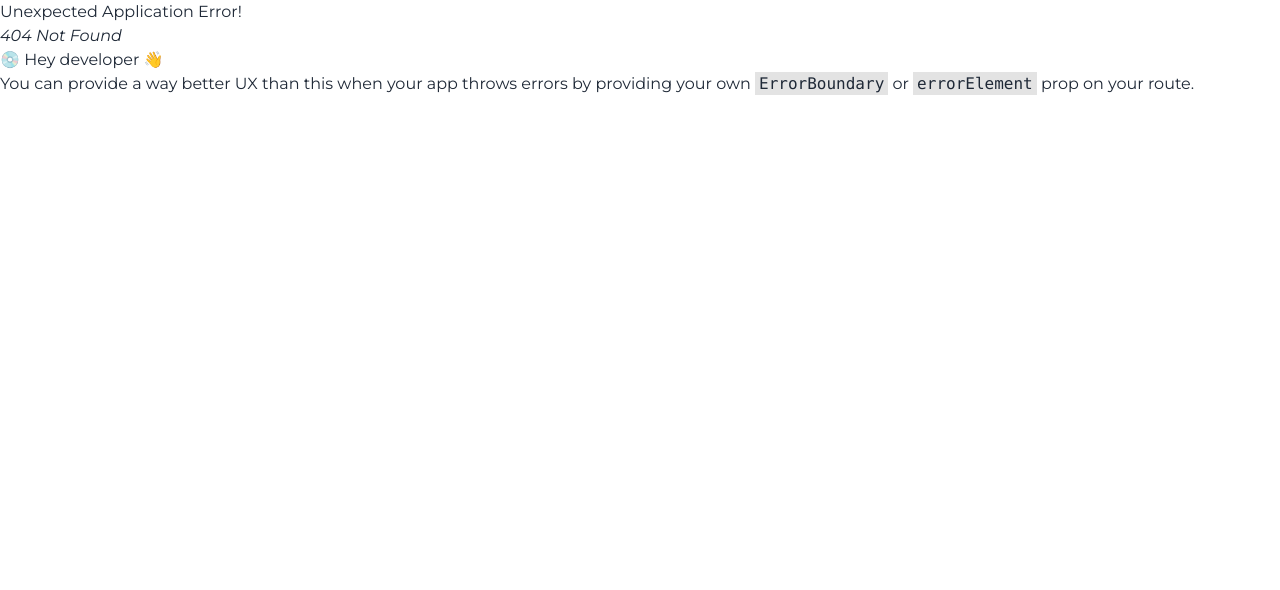
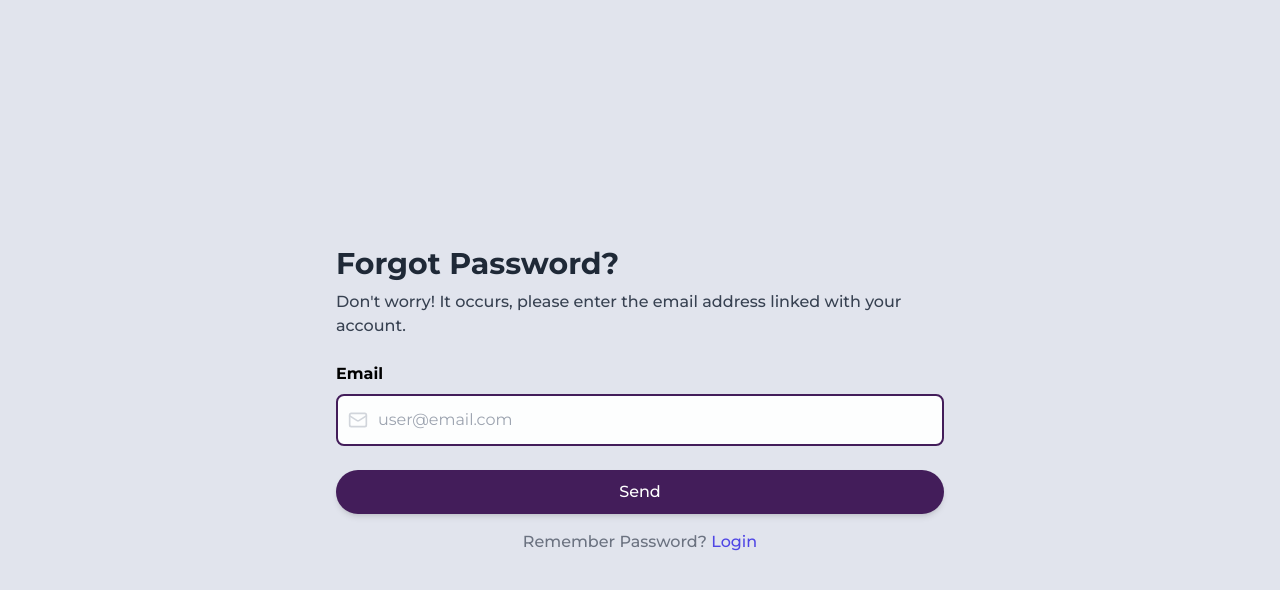
Before and after one commit to bijoymamud/Davisdebard_client, a React (Vite) app: page /ba in a window 1280 px wide. Before the commit this address had no page. Shown: the top 590 px of the page. Built offline with nearby package versions, Linux system fonts and the light colour scheme.

Commit message:
redux with createUser

```diff
--- a/package.json
+++ b/package.json
@@ -10,6 +10,7 @@
     "preview": "vite preview"
   },
   "dependencies": {
+    "@reduxjs/toolkit": "^2.5.0",
     "axios": "^1.7.9",
     "localforage": "^1.10.0",
     "lucide-react": "^0.454.0",
@@ -18,6 +19,7 @@
     "react-dom": "^18.3.1",
     "react-hook-form": "^7.54.2",
     "react-icons": "^5.4.0",
+    "react-redux": "^9.2.0",
     "react-router-dom": "^6.27.0",
     "sort-by": "^1.2.0"
   },
--- /dev/null
+++ b/src/Pages/Login/ForgetPassword.jsx
@@ -0,0 +1,69 @@
+// Import necessary packages
+import { Mail } from 'lucide-react';
+import React from 'react';
+import { useForm } from 'react-hook-form';
+
+// Define the ForgotPassword component
+const ForgotPassword = () => {
+  const {
+    register,
+    handleSubmit,
+    formState: { errors },
+  } = useForm();
+
+  const onSubmit = (data) => {
+    console.log(data);
+    // Add logic to handle the submitted email
+  };
+
+  return (
+    <div className="flex items-center justify-center min-h-screen bg-[#E1E4ED]">
+      <div className=" p-8 rounded-md  max-w-2xl w-full">
+        <h2 className="text-3xl font-bold text-gray-800 ">Forgot Password?</h2>
+        <p className="font-medium mt-2 text-gray-700">
+          Don't worry! It occurs, please enter the email address linked with your account.
+        </p>
+
+        <form onSubmit={handleSubmit(onSubmit)} className="mt-6">
+        <div className="space-y-2">
+              <label className="text-base font-bold text-black">Email</label>
+              <div className="relative">
+                <span className="absolute inset-y-0 left-3 flex items-center text-gray-300">
+                  <Mail size={20} />
+                </span>
+                <input
+                  {...register("email", {
+                    required: "Email is required",
+                    pattern: {
+                      value: /^[^\s@]+@[^\s@]+\.[^\s@]+$/,
+                      message: "Enter a valid email address",
+                    },
+                  })}
+                  type="email"
+                  placeholder="user@email.com"
+                  className="w-full px-10 py-3 rounded-lg bg-white/95 text-gray-900 text-base border-2 border-[#431D5A] focus:outline-none"
+                />
+              </div>
+              <p className="text-red-500 text-sm">{errors.email && errors.email.message}</p>
+            </div>
+
+          <button
+            type="submit"
+            className="w-full font-medium bg-[#431D5A] hover:bg-[#2d103f]  text-white py-2.5 px-4 mt-4 rounded-full shadow-md focus:outline-none focus:ring focus:ring-indigo-300"
+          >
+            Send
+          </button>
+        </form>
+
+        <p className="mt-4 text-base text-center font-medium text-gray-500">
+          Remember Password?{' '}
+          <a href="/login" className="text-indigo-600 hover:underline">
+            Login
+          </a>
+        </p>
+      </div>
+    </div>
+  );
+};
+
+export default ForgotPassword;
--- a/src/Pages/Login/Login.jsx
+++ b/src/Pages/Login/Login.jsx
@@ -1,5 +1,3 @@
-"use client"
-
 import { useForm } from "react-hook-form"
 import { Eye, EyeOff, Mail, Lock } from 'lucide-react'
 import { useState } from "react"
@@ -10,31 +8,32 @@ export default function Login() {
   const { register, handleSubmit, reset } = useForm()
 
   const onSubmit = (data) => {
-    console.log(data)
+    console.log("Form Data:", data)
     reset()
   }
 
   return (
     <div className="min-h-screen flex items-center justify-center bg-[#E1E4ED]">
-      <div className="w-full max-w-2xl p-8 rounded-2xl py-32 ">
+      <div className="w-full max-w-2xl p-8 rounded-2xl py-32">
         <div className="space-y-6">
-          <div className="space-y-2 text-start mb-10">
-            <h1 className="text-3xl font-bold text-black ">Use the Best AI</h1>
+          <div className="space-y-2 text-center md:text-start mb-10">
+            <h1 className="text-3xl font-bold text-black">Use the Best AI</h1>
             <p className="text-[#3C3C3C] font-medium">
-            Please enter your details below
+              Please Enter Your Details Below
             </p>
           </div>
 
+          {/* Form with react-hook-form */}
           <form onSubmit={handleSubmit(onSubmit)} className="space-y-4">
             {/* Email Field */}
             <div className="space-y-2">
-              <label className="text-base font-bold text-black">Email</label>
+              <label className="text-base font-bold text-black">Your Email</label>
               <div className="relative">
                 <span className="absolute inset-y-0 left-3 flex items-center text-gray-300">
                   <Mail size={20} />
                 </span>
                 <input
-                  {...register("email")}
+                  {...register("email", { required: "Email is required" })}
                   type="email"
                   placeholder="user@email.com"
                   className="w-full px-10 py-3 rounded-lg bg-white/95 text-gray-900 text-base border-2 border-[#431D5A] focus:outline-none"
@@ -50,7 +49,7 @@ export default function Login() {
                   <Lock size={20} />
                 </span>
                 <input
-                  {...register("password")}
+                  {...register("password", { required: "Password is required" })}
                   type={showPassword ? "text" : "password"}
                   placeholder="••••••••"
                   className="w-full px-10 py-3 rounded-lg bg-white/95 text-gray-900 text-base focus:outline-none pr-10 border-2 border-[#431D5A]"
@@ -63,20 +62,20 @@ export default function Login() {
                   {showPassword ? (
                     <EyeOff size={20} className="text-[#431D5A]" />
                   ) : (
-                    <Eye size={20} className="text-[#431D5A]"/>
+                    <Eye size={20} className="text-[#431D5A]" />
                   )}
                 </button>
               </div>
             </div>
 
             {/* Remember Password and Forgot Password */}
-            <div className="flex items-center justify-between ">
+            <div className="flex items-center justify-between">
               <div className="flex items-center">
                 <input
                   {...register("rememberPassword")}
                   type="checkbox"
                   id="remember"
-                  className="appearance-none h-4 w-4 rounded-[5px] border border-[#431D5A] checked:bg-[#431D5A]  focus:ring-[#431D5A] cursor-pointer"
+                  className="appearance-none h-4 w-4 rounded-[5px] border border-[#431D5A] checked:bg-[#431D5A] focus:ring-[#431D5A] cursor-pointer"
                 />
                 <label
                   htmlFor="remember"
@@ -85,28 +84,26 @@ export default function Login() {
                   Remember Password
                 </label>
               </div>
-              <Link to="#" className="text-sm text-black font-medium">
+              <Link to="/forgotPasword" className="text-sm text-black font-medium">
                 Forgot password?
               </Link>
             </div>
 
             {/* Submit Button */}
-            <Link to="/chatInterface">
-
             <button
               type="submit"
               className="w-full border-none py-2.5 px-4 mt-3 text-sm font-medium text-white bg-[#431D5A] rounded-full hover:bg-[#2d103f] transition-colors"
             >
               LOG IN
             </button>
-
-            </Link>
           </form>
 
-          <h1 className="font-medium text-center text-[#565656]">Don't have an account? <Link
-          to="/signup"
-          className="text-blue-600 font-bold">Sign Up</Link></h1>
-
+          <h1 className="font-medium text-center text-[#565656]">
+            Don't have an account?{" "}
+            <Link to="/signup" className="text-blue-600 font-bold">
+              Sign Up
+            </Link>
+          </h1>
         </div>
       </div>
     </div>
--- a/src/Pages/SignUP/OTPVerification.jsx
+++ b/src/Pages/SignUP/OTPVerification.jsx
@@ -19,15 +19,17 @@ const OTPVerification = () => {
   };
 
   return (
-    <div className="flex flex-col items-center justify-center h-screen ">
-      <div className="w-full max-w-md p-6 bg-white rounded-lg ">
-        <h2 className="md:text-[36px] font-semibold">Use the Best AI – New Account Verification</h2>
-        <p className="text-[16px] text-gray-600 mb-10">
-        Enter the code sent to <span className="text-[#431D5A] font-semibold">Bill****@Example.com</span>
+    <div className="flex flex-col items-center justify-center h-screen bg-[#E1E4ED]">
+      <div className="w-full max-w-2xl p-6  rounded-lg ">
+        <div>
+        <h2 className="text-2xl font-semibold w-full ">Use the Best AI – New Account Verification</h2>
+        <p className="text-sm text-gray-600 mb-10 ">
+        Enter the code sent to <span className="text-[#431D5A] font-semibold ">Bill****@Example.com</span>
         </p>
-        <form onSubmit={handleSubmit(onSubmit)} className="space-y-4">
+        </div>
+        <form onSubmit={handleSubmit(onSubmit)} className="space-y-4 w-2/3 mx-auto">
           <div className="flex justify-between">
-            {[...Array(5)].map((_, index) => (
+            {[...Array(6)].map((_, index) => (
               <Controller
                 key={index}
                 name={`otp[${index}]`}
@@ -43,7 +45,7 @@ const OTPVerification = () => {
                 render={({ field }) => (
                   <input
                     {...field}
-                    type="text"
+                    type="number"
                     maxLength="1"
                     className="w-12 h-12 text-center border border-gray-300 rounded-lg focus:outline-none focus:ring-2 focus:ring-[#431D5A] bg-[#431D5A1A]"
                     onInput={(e) => {
--- a/src/Pages/SignUP/SignUp.jsx
+++ b/src/Pages/SignUP/SignUp.jsx
@@ -1,32 +1,55 @@
-"use client"
-
-import { useForm } from "react-hook-form"
-import { Eye, EyeOff, Mail, Lock } from 'lucide-react'
-import { useState } from "react"
-import { Link } from "react-router-dom"
+import { useForm } from "react-hook-form";
+import { Eye, EyeOff, Mail, Lock, User } from 'lucide-react';
+import { useState } from "react";
+import { Link } from "react-router-dom";
 
 export default function SignUp() {
-  const [showPassword, setShowPassword] = useState(false)
-  const [showConfirmPassword, setShowConfirmPassword] = useState(false)
-  const { register, handleSubmit, reset } = useForm()
+  const [showPassword, setShowPassword] = useState(false);
+  // const [showConfirmPassword, setShowConfirmPassword] = useState(false);
+  const {
+    register,
+    handleSubmit,
+    reset,
+    watch,
+    formState: { errors },
+  } = useForm();
 
   const onSubmit = (data) => {
-    console.log(data)
-    reset()
-  }
+    console.log(data);
+    reset();
+  };
 
   return (
     <div className="min-h-screen flex items-center justify-center bg-[#E1E4ED]">
-      <div className="w-full max-w-2xl p-8 rounded-2xl py-32 ">
+      <div className="w-full max-w-2xl p-8 rounded-2xl py-32">
         <div className="space-y-6">
           <div className="space-y-2 text-start mb-10">
-            <h1 className="text-3xl font-bold text-black ">Create account</h1>
+            <h1 className="text-3xl font-bold text-black">Create account</h1>
             <p className="text-[#3C3C3C] font-medium">
-            Please enter information and click the button.  We will send an email with a verification code for you to enter.”
+              Please enter information and click the button. We will send an email
+              with a verification code for you to enter.
             </p>
           </div>
 
           <form onSubmit={handleSubmit(onSubmit)} className="space-y-4">
+
+          <div className="space-y-2">
+              <label className="text-base font-bold text-black"> Name</label>
+              <div className="relative">
+                <span className="absolute inset-y-0 left-3 flex items-center text-gray-300">
+                  <User size={20} />
+                </span>
+                <input
+                type="text"
+                  {...register("name", {
+                  required: "Name is required"})}
+                  placeholder="Your name "
+                  className="w-full px-10 py-3 rounded-lg bg-white/95 text-gray-900 text-base focus:outline-none pr-10 border-2 border-[#431D5A]"
+                />
+              </div>
+              <p className="text-red-500 text-sm">{errors.name && errors.name.message}</p>
+            </div>
+
             {/* Email Field */}
             <div className="space-y-2">
               <label className="text-base font-bold text-black">Email</label>
@@ -35,23 +58,36 @@ export default function SignUp() {
                   <Mail size={20} />
                 </span>
                 <input
-                  {...register("email")}
+                  {...register("email", {
+                    required: "Email is required",
+                    pattern: {
+                      value: /^[^\s@]+@[^\s@]+\.[^\s@]+$/,
+                      message: "Enter a valid email address",
+                    },
+                  })}
                   type="email"
                   placeholder="user@email.com"
                   className="w-full px-10 py-3 rounded-lg bg-white/95 text-gray-900 text-base border-2 border-[#431D5A] focus:outline-none"
                 />
               </div>
+              <p className="text-red-500 text-sm">{errors.email && errors.email.message}</p>
             </div>
 
             {/* Password Field */}
             <div className="space-y-2">
-              <label className="text-base font-bold text-black">New Password</label>
+              <label className="text-base font-bold text-black"> Password</label>
               <div className="relative">
                 <span className="absolute inset-y-0 left-3 flex items-center text-gray-300">
                   <Lock size={20} />
                 </span>
                 <input
-                  {...register("password")}
+                  {...register("password", {
+                    required: "Password is required",
+                    minLength: {
+                      value: 8,
+                      message: "Password must be at least 8 characters long",
+                    },
+                  })}
                   type={showPassword ? "text" : "password"}
                   placeholder="••••••••"
                   className="w-full px-10 py-3 rounded-lg bg-white/95 text-gray-900 text-base focus:outline-none pr-10 border-2 border-[#431D5A]"
@@ -62,25 +98,28 @@ export default function SignUp() {
                   className="absolute right-3 top-1/2 -translate-y-1/2 text-gray-300"
                 >
                   {showPassword ? (
-                    <EyeOff size={20} className="text-[#431D5A]"/>
+                    <EyeOff size={20} className="text-[#431D5A]" />
                   ) : (
-                    <Eye size={20} className="text-[#431D5A]"/>
+                    <Eye size={20} className="text-[#431D5A]" />
                   )}
                 </button>
               </div>
+              <p className="text-red-500 text-sm">{errors.password && errors.password.message}</p>
             </div>
 
-            {/* confirm password Field */}
-
             {/* Confirm Password Field */}
-<div className="space-y-2">
+            {/* <div className="space-y-2">
               <label className="text-base font-bold text-black">Confirm Password</label>
               <div className="relative">
                 <span className="absolute inset-y-0 left-3 flex items-center text-gray-300">
                   <Lock size={20} />
                 </span>
                 <input
-      {...register("confirmPassword")}
+                  {...register("confirm_password", {
+                    required: "Please confirm your password",
+                    validate: (value) =>
+                      value === watch("password") || "Passwords do not match",
+                  })}
                   type={showConfirmPassword ? "text" : "password"}
                   placeholder="••••••••"
                   className="w-full px-10 py-3 rounded-lg bg-white/95 text-gray-900 text-base focus:outline-none pr-10 border-2 border-[#431D5A]"
@@ -91,35 +130,29 @@ export default function SignUp() {
                   className="absolute right-3 top-1/2 -translate-y-1/2 text-gray-300"
                 >
                   {showConfirmPassword ? (
-        <EyeOff size={20} className="text-[#431D5A]"/>
+                    <EyeOff size={20} className="text-[#431D5A]" />
                   ) : (
-        <Eye size={20} className="text-[#431D5A]"/>
+                    <Eye size={20} className="text-[#431D5A]" />
                   )}
                 </button>
               </div>
-</div>
-
-
-            {/* Remember Password and Forgot Password */}
-
+              <p className="text-red-500 text-sm">{errors.confirm_password && errors.confirm_password.message}</p>
+            </div> */}
 
             {/* Submit Button */}
-          <Link
-          className=""
-          to="/OTPVerification">
             <button
               type="submit"
-              className="mt-5 w-full border-none py-3 text-sm font-medium text-white bg-[#431D5A] rounded-full hover:bg-[#2d103f] transition-colors"
+              className="mt-5 w-full border-none py-3 font-medium text-white bg-[#431D5A] rounded-full hover:bg-[#2d103f] transition-colors"
             >
               Sign Up
             </button>
-          </Link>
           </form>
 
-          <h1 className="font-medium text-center text-[#565656]">Already have an account? <Link to="/login" className="text-blue-600 font-bold">LogIn</Link></h1>
-
+          <h1 className="font-medium text-center text-[#565656]">
+            Already have an account? <Link to="/login" className="text-blue-600 font-bold">LogIn</Link>
+          </h1>
         </div>
       </div>
     </div>
-  )
+  );
 }
--- /dev/null
+++ b/src/Pages/redux/features/baseApi/baseApi.js
@@ -0,0 +1,35 @@
+import { createApi, fetchBaseQuery } from "@reduxjs/toolkit/query/react";
+
+export const baseApi = createApi({
+    reducerPath: 'baseApi',
+    baseQuery: fetchBaseQuery({
+        baseUrl: 'http://192.168.10.111:8000/api/v1'
+    }),
+    endpoints: (builder) =>({
+
+        //create user
+        createUser: builder.mutation({
+          query: (userData) =>({
+            url: '/auth/register/',
+            method: "POST",
+            body: userData,
+            headers: {
+                'Content-Type': 'application/json',
+            }
+          })
+        }),
+
+
+
+
+    })
+})
+
+
+
+export const {
+    useCreateUserMutation,
+
+
+
+} = baseApi
--- /dev/null
+++ b/src/Pages/redux/store.js
@@ -0,0 +1,10 @@
+
+import { configureStore } from "@reduxjs/toolkit";
+import { baseApi } from "./features/baseApi/baseApi";
+
+export const store = configureStore ({
+    reducer: {
+        [baseApi.reducerPath] : baseApi.reducer
+    },
+    middleware : (getDefaultMiddleware) =>getDefaultMiddleware().concat(baseApi.middleware)
+})
--- a/src/Routes/router.jsx
+++ b/src/Routes/router.jsx
@@ -9,6 +9,7 @@ import Help_Support from "../Pages/HelpSupport/Help_Support";
 import Profile from "../Pages/Profile/Profile"
 import Faq from "../Pages/Faq/Faq";
 import ChatHistory from "../Pages/Home/ChatHistory/ChatHistory";
+import ForgotPassword from "../Pages/Login/ForgetPassword";
 
 export const router = createBrowserRouter([
     {
@@ -53,5 +54,9 @@ export const router = createBrowserRouter([
     {
       path:'/OTPVerification',
       element: <OTPVerification/>
+    },
+    {
+      path: '/ba',
+      element: <ForgotPassword/>
     }
   ]);
--- a/src/main.jsx
+++ b/src/main.jsx
@@ -6,9 +6,13 @@ import {
   RouterProvider,
 } from "react-router-dom";
 import { router } from './Routes/router';
+import { Provider } from 'react-redux';
+import { store } from './Pages/redux/store';
 
 createRoot(document.getElementById('root')).render(
   <StrictMode>
+    <Provider store={store}>
     <RouterProvider router={router} />
+    </Provider>
   </StrictMode>,
 )
```
Also changed, not shown: 1 other file (tests, documents, lock files or other folders). Lines whose indentation alone changed are shown as unchanged.
